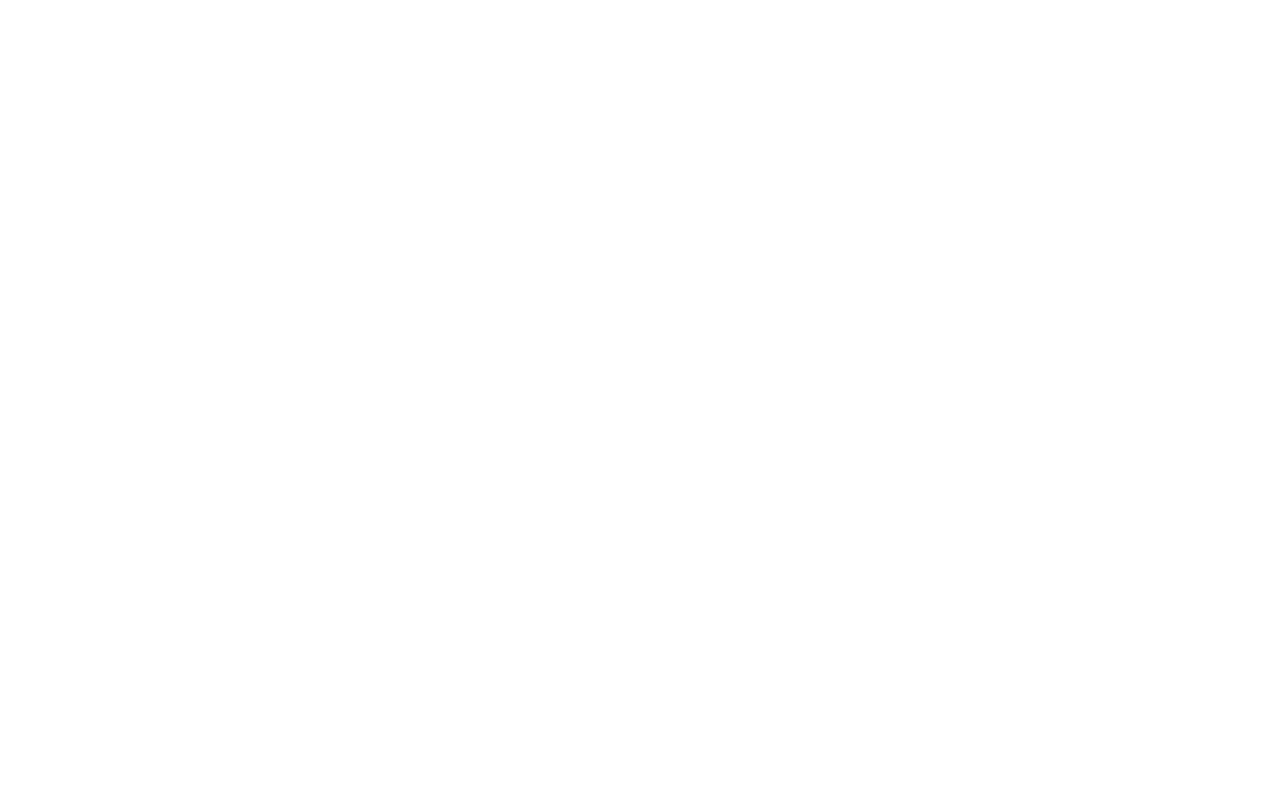
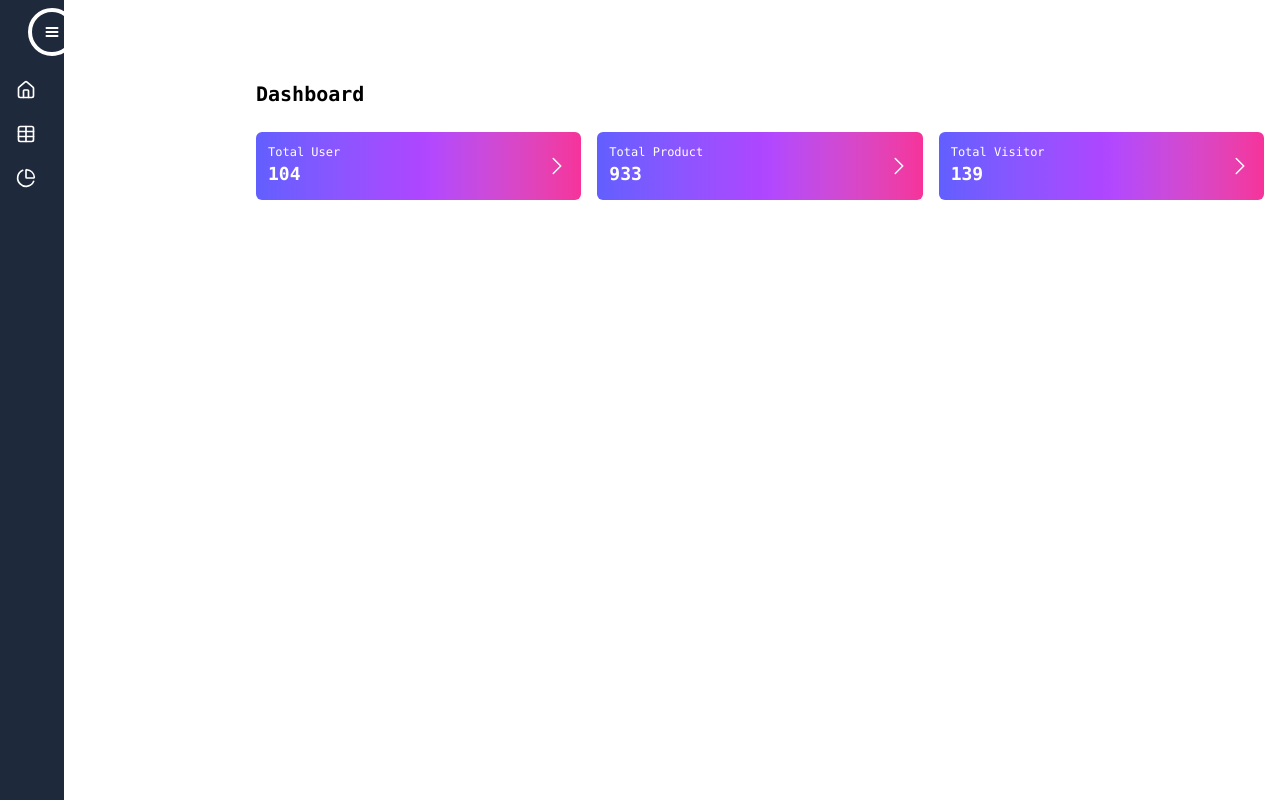
Before and after one commit to Pyaephyo33/sb-front-ui, a React (Vite) app: page / in a window 1280 px wide. Before the commit this address had no page. Built offline with nearby package versions, Linux system fonts and the light colour scheme.

Commit message:
Auth, Container, Sidebar is finished

```diff
--- a/src/App.jsx
+++ b/src/App.jsx
@@ -1,11 +1,13 @@
 import React from 'react'
 import { BrowserRouter as Router, Routes, Route } from 'react-router-dom'
 import Auth from './pages/Auth'
+import Dashboard from './pages/Dashboard'
 
 const App = () => {
   return (
     <Router>
       <Routes>
+        <Route path='/' element={<Dashboard />} />
         <Route path='/auth' element={<Auth />} />
       </Routes>
     </Router>
--- /dev/null
+++ b/src/components/Container.jsx
@@ -0,0 +1,17 @@
+import React from 'react';
+import Sidebar from './Sidebar';
+
+const Container = ({ children }) => {
+
+
+  return (
+    <div className="min-h-screen bg-white dark:bg-[#0F172A] transition-colors duration-500">
+      <Sidebar/>
+      <main className="md:ml-60 ml-16 p-4 pt-20 transition-all duration-500">
+        {children}
+      </main>
+    </div>
+  );
+};
+
+export default Container;
--- /dev/null
+++ b/src/components/Sidebar.jsx
@@ -0,0 +1,62 @@
+import React, { useState } from 'react';
+import { Moon, Sun, Home, Table, PieChart } from 'lucide-react';
+
+// const Sidebar = ({ isDark, toggleDark }) => {
+const Sidebar = () => {
+  const [expanded, setExpanded] = useState(false);
+
+  const handleToggleSidebar = () => {
+    setExpanded(!expanded);
+  };
+
+  return (
+    <aside className={`transition-all duration-500 z-50 fixed h-screen bg-[#1E293B] text-white ${expanded ? 'w-60' : 'w-16'} overflow-hidden`}>
+      {/* Toggle button */}
+      <div
+        onClick={handleToggleSidebar}
+        className="absolute top-2 right-[-12px] bg-[#1E293B] hover:bg-blue-500 dark:hover:bg-cyan-500 border-4 border-white dark:border-[#0F172A] p-3 rounded-full cursor-pointer transition-transform duration-300 hover:rotate-45"
+      >
+        <svg xmlns="http://www.w3.org/2000/svg" className="w-4 h-4" fill="none" viewBox="0 0 24 24" strokeWidth={3} stroke="currentColor">
+          <path strokeLinecap="round" strokeLinejoin="round" d="M3.75 6h16.5M3.75 12h16.5M3.75 18h16.5" />
+        </svg>
+      </div>
+
+      {/* Theme toggle */}
+      {/* <div className="mt-20 flex items-center justify-center space-x-4 px-4">
+        <button onClick={() => toggleDark('dark')} className={`${isDark ? 'hidden' : ''}`}>
+          <Moon className="w-4 h-4 hover:text-blue-500" />
+        </button>
+        <button onClick={() => toggleDark('light')} className={`${!isDark ? 'hidden' : ''}`}>
+          <Sun className="w-4 h-4 hover:text-yellow-400" />
+        </button>
+      </div> */}
+
+        {/* Welcome Message (Only Visible When Sidebar is Expanded) */}
+        {expanded ? (
+        <div className="mt-20 flex items-center justify-center px-4">
+            <h2 className="text-lg md:text-xl lg:text-2xl font-bold text-white transform transition-all duration-300 hover:scale-105 hover:text-purple-400">
+            Welcome, John Doe!
+            </h2>
+        </div>
+        ) : null}
+
+
+
+      {/* Nav links */}
+      <nav className={`mt-18 space-y-2 ${expanded ? 'px-2' : 'px-2'}`}>
+        <SidebarItem icon={<Home className="w-5 h-5" />} label="Home" expanded={expanded} />
+        <SidebarItem icon={<Table className="w-5 h-5" />} label="Table" expanded={expanded} />
+        <SidebarItem icon={<PieChart className="w-5 h-5" />} label="Graph" expanded={expanded} />
+      </nav>
+    </aside>
+  );
+};
+
+const SidebarItem = ({ icon, label, expanded }) => (
+  <div className="flex items-center space-x-3 hover:ml-2 transition-all p-2 rounded-full cursor-pointer hover:text-purple-500 dark:hover:text-cyan-400">
+    {icon}
+    {expanded && <span className="whitespace-nowrap">{label}</span>}
+  </div>
+);
+
+export default Sidebar;
--- /dev/null
+++ b/src/pages/Dashboard.jsx
@@ -0,0 +1,26 @@
+import React from 'react';
+import Container from '../components/Container';
+
+const Dashboard = () => {
+  return (
+    <Container>
+      <div className="text-black dark:text-white font-bold text-xl">Dashboard</div>
+
+      <div className="mt-6 grid grid-cols-1 md:grid-cols-2 lg:grid-cols-3 gap-4">
+        {['User', 'Product', 'Visitor'].map((title, i) => (
+          <div key={i} className="bg-gradient-to-r from-indigo-500 via-purple-500 to-pink-500 dark:from-cyan-500 dark:to-blue-500 rounded-md p-3 text-white flex justify-between items-center">
+            <div>
+              <div className="text-xs">{`Total ${title}`}</div>
+              <div className="text-lg font-semibold">{Math.floor(Math.random() * 1000)}</div>
+            </div>
+            <svg className="w-6 h-6" fill="none" stroke="currentColor" strokeWidth={1.5} viewBox="0 0 24 24">
+              <path strokeLinecap="round" strokeLinejoin="round" d="M8.25 4.5l7.5 7.5-7.5 7.5" />
+            </svg>
+          </div>
+        ))}
+      </div>
+    </Container>
+  );
+};
+
+export default Dashboard;
```
